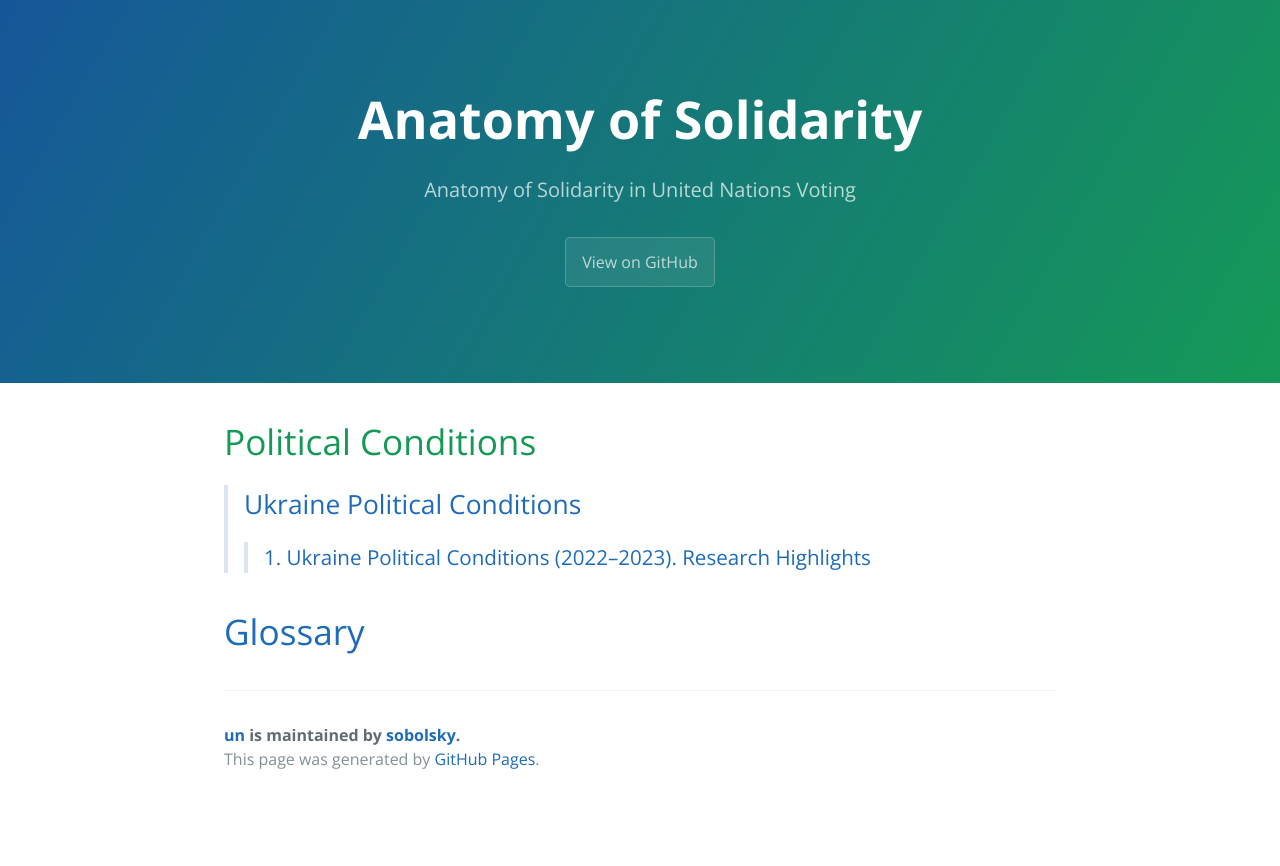
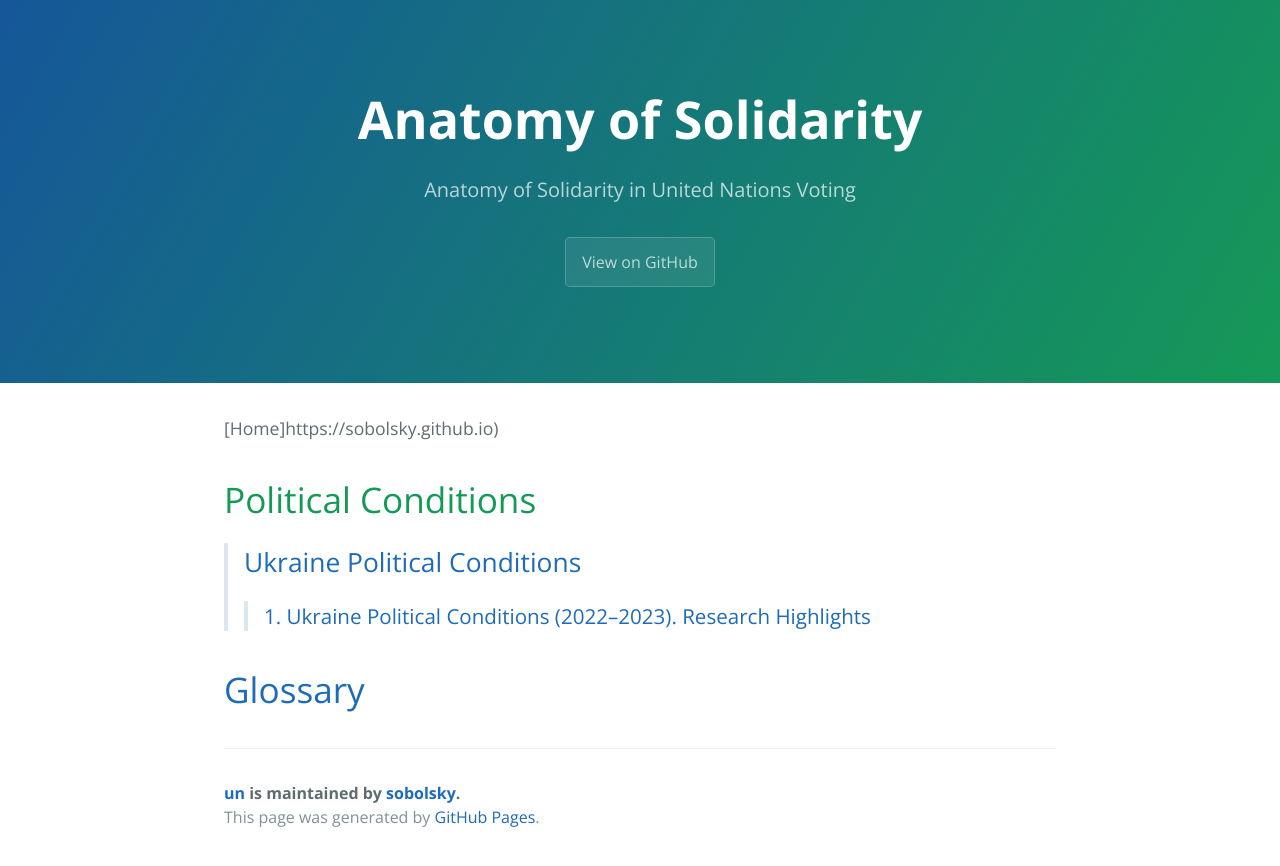
Before and after one commit to sobolsky/un, a Jekyll site: the page built from index.md, in a window 1280 px wide. Shown: the top 866 px of the page. Built offline with Jekyll 4.4.1, drawn with Linux system fonts in a browser that asks for light colours.

Commit message:
Update index.md

```diff
--- a/index.md
+++ b/index.md
@@ -6,6 +6,7 @@ show_downloads: false
 google_analytics:
 theme: jekyll-theme-cayman
 ---
+[Home]https://sobolsky.github.io)
 # Political Conditions
 > ## [Ukraine Political Conditions](https://sobolsky.github.io/upc)
 >> ### [1. Ukraine Political Conditions (2022–2023). Research Highlights](https://sobolsky.github.io/upc/01)
```
